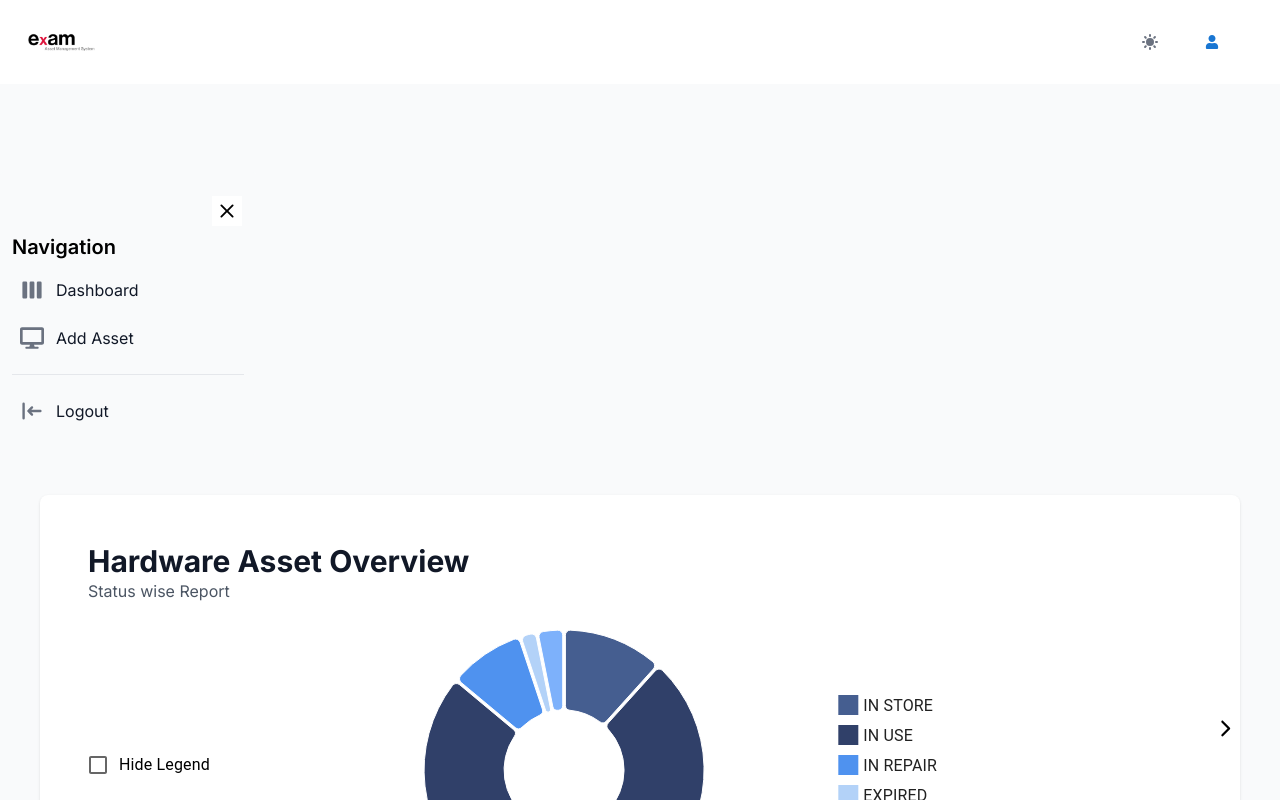
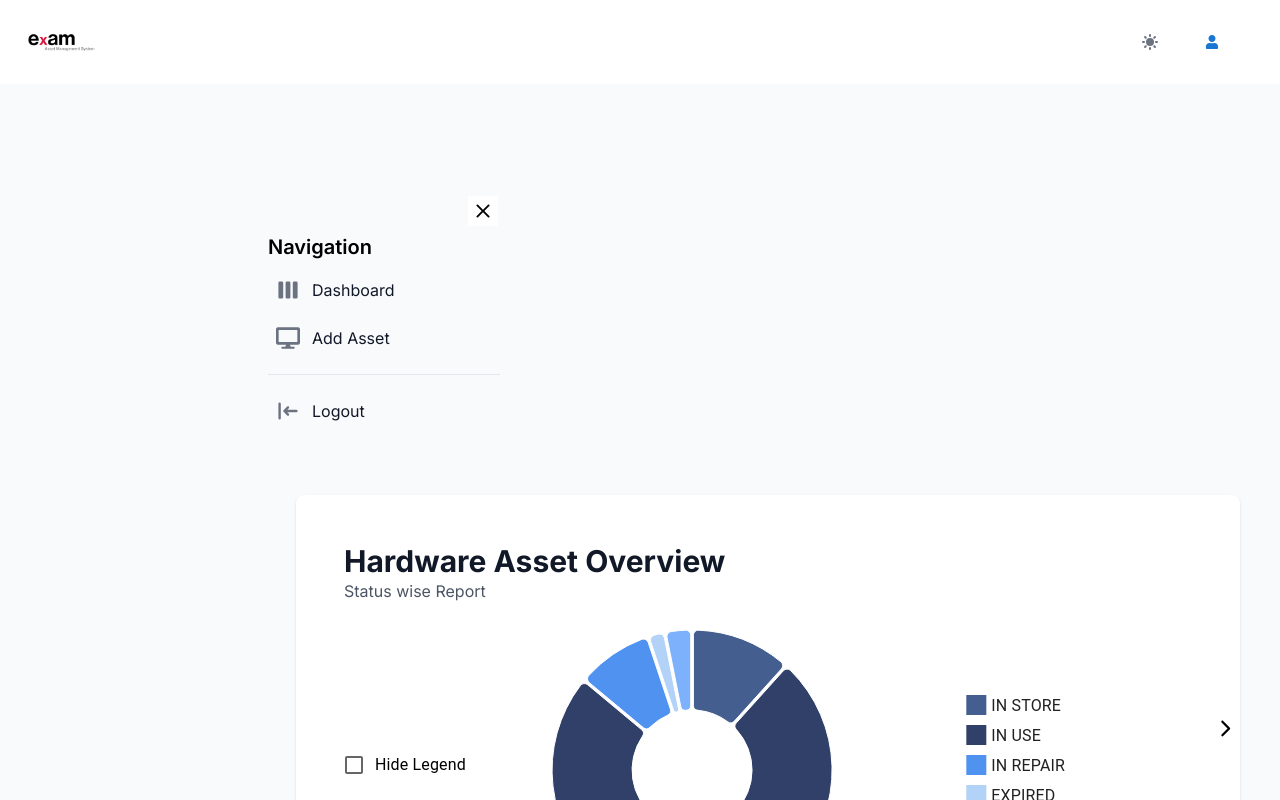
Before and after one commit to getwithashish/ExAM, a React (Vite) app in the folder exam_frontend/: page / in a window 1280 px wide. Shown: the top 800 px of the page. Built offline with nearby package versions, Linux system fonts and the light colour scheme.

Commit message:
fix:sidebar

```diff
--- a/exam_frontend/src/layouts/navbar-sidebar.tsx
+++ b/exam_frontend/src/layouts/navbar-sidebar.tsx
@@ -29,7 +29,7 @@ const MainContent: FC<PropsWithChildren<NavbarSidebarLayoutProps>> = function ({
   isFooter,
 }) {
   return (
-    <main className="relative h-full w-full overflow-y-auto bg-gray-50 dark:bg-gray-900">
+    <main className="relative h-full w-full overflow-y-auto bg-gray-50 dark:bg-gray-900 lg:ml-64">
       {children}
       {isFooter && (
         <div className=" mt-4">
```
